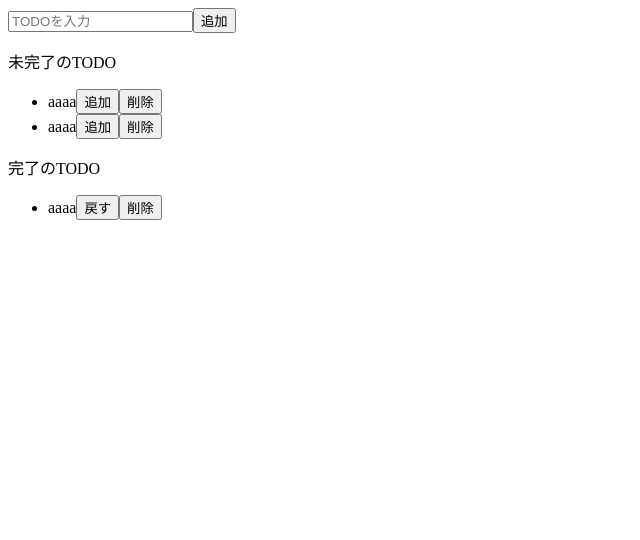
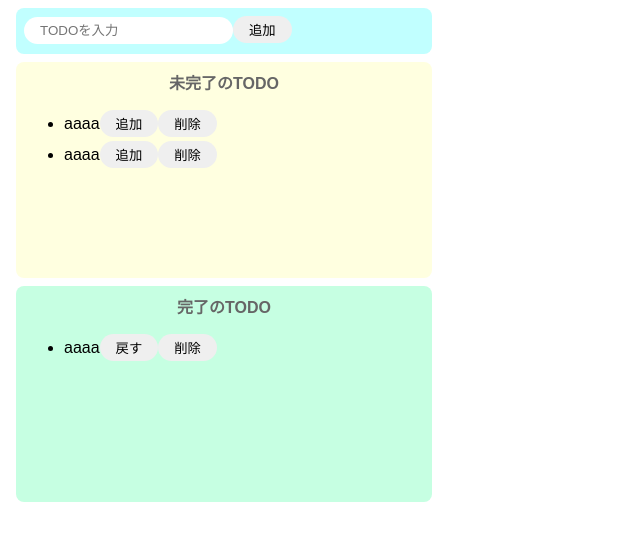
Before and after one commit to zorro901/react-todo, a React (Create React App) app: page / in a window 1280 px wide. Shown: the top 540 px of the page, without its empty margins (0-640 px from the left). Built offline with nearby package versions, Linux system fonts and the light colour scheme.

Commit message:
51. CSSでスタイリング

```diff
--- a/src/App.jsx
+++ b/src/App.jsx
@@ -4,21 +4,21 @@ import "./styles.css";
 export const App = () => {
   return (
     <>
-      <div>
+      <div className="input-area">
         <input placeholder="TODOを入力" />
         <button>追加</button>
       </div>
-      <div>
-        <p>未完了のTODO</p>
+      <div className="complete-area">
+        <p className="title">未完了のTODO</p>
         <ul>
-          <div>
+          <div className="list-row">
             <li>
               aaaa
               <button>追加</button>
               <button>削除</button>
             </li>
           </div>
-          <div>
+          <div className="list-row">
             <li>
               aaaa
               <button>追加</button>
@@ -27,10 +27,10 @@ export const App = () => {
           </div>
         </ul>
       </div>
-      <div>
-        <p>完了のTODO</p>
+      <div className="incomplete-area">
+        <p className="title">完了のTODO</p>
         <ul>
-          <div>
+          <div className="list-row">
             <li>
               aaaa
               <button>戻す</button>
--- a/src/styles.css
+++ b/src/styles.css
@@ -0,0 +1,66 @@
+body {
+  font-family: sans-serif;
+}
+
+input {
+  border-radius: 16px;
+  border: none;
+  padding: 6px 16px;
+  outline: none;
+}
+
+button {
+  border-radius: 16px;
+  border: none;
+  padding: 4px 16px;
+}
+
+button:hover {
+  background-color: #ff7fff;
+  color: #fff;
+  cursor: pointer;
+}
+
+li {
+  margin-right: 8px;
+}
+
+.input-area {
+  background-color: #c1ffff;
+  width: 400px;
+  height: 30px;
+  border-radius: 8px;
+  padding: 8px;
+  margin: 8px;
+}
+
+.incomplete-area {
+  background-color: #c6ffe2;
+  width: 400px;
+  min-height: 200px;
+  padding: 8px;
+  margin: 8px;
+  border-radius: 8px;
+}
+
+.complete-area {
+  background-color: #ffffe0;
+  width: 400px;
+  min-height: 200px;
+  padding: 8px;
+  margin: 8px;
+  border-radius: 8px;
+}
+
+.title {
+  text-align: center;
+  margin-top: 0;
+  font-weight: bold;
+  color: #666;
+}
+
+.list-row {
+  display: flex;
+  align-items: center;
+  padding-bottom: 4px;
+}
```
